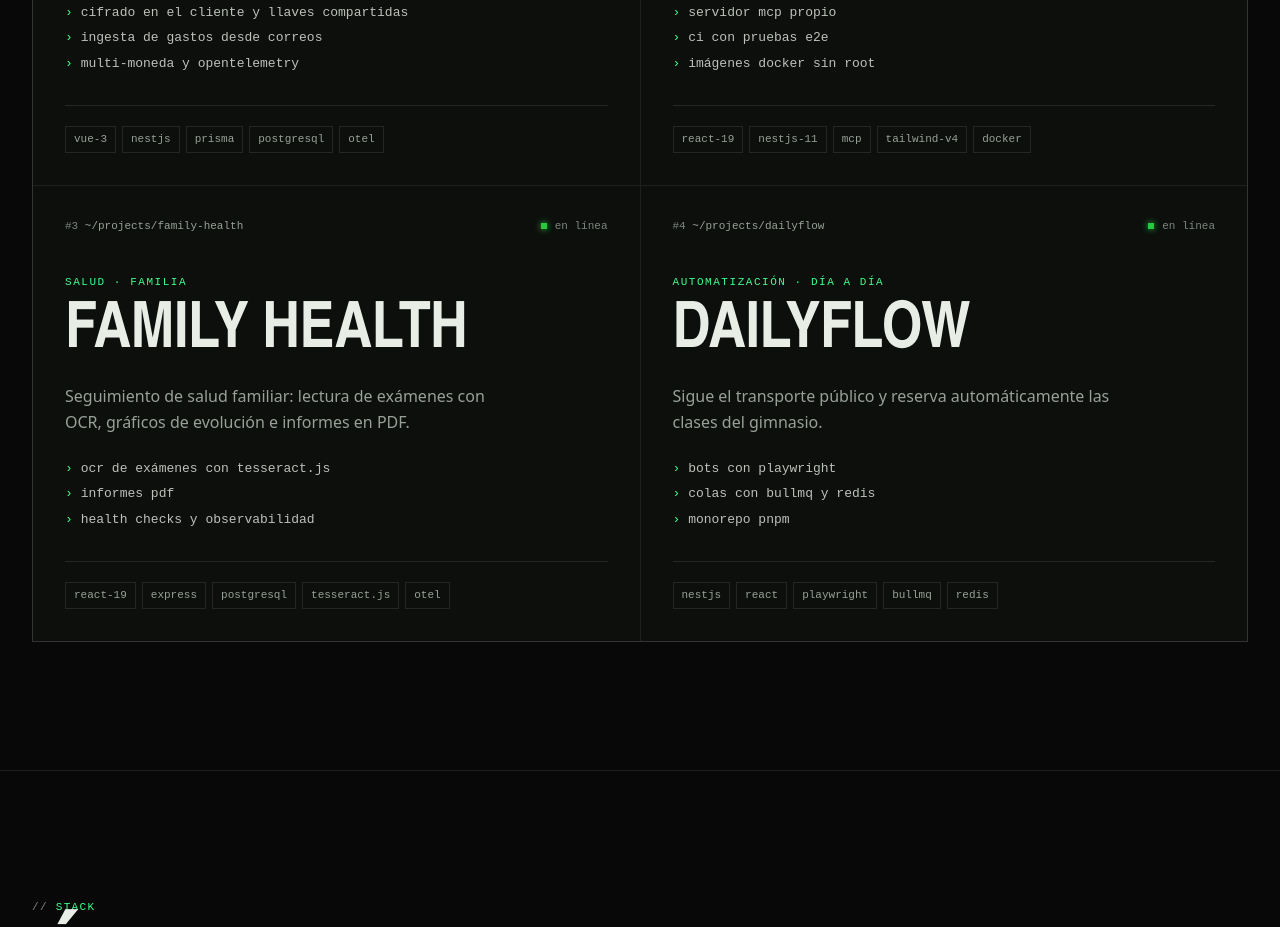
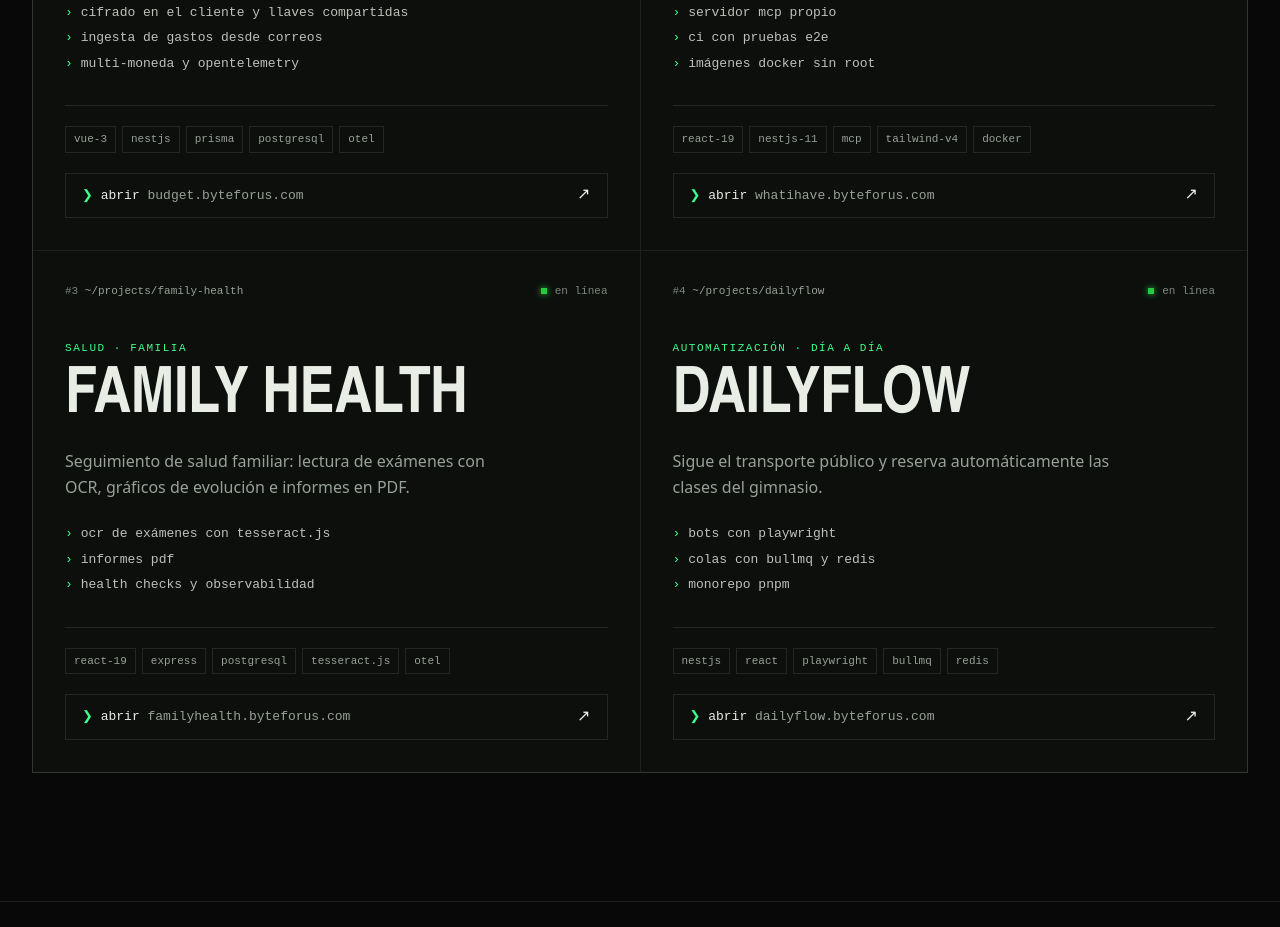
Before and after one commit to robcmp/portfolio, an Astro site: page / in a window 1280 px wide. Shown: the part 1785-2712 px from the top of the page. Built offline with nearby package versions, Linux system fonts and the light colour scheme; Astro itself is replaced by a stand-in of ours; animation ran at ten frames a second; a web font is replaced by a local one.

Commit message:
feat: live links to each project

```diff
--- a/src/components/Portfolio.astro
+++ b/src/components/Portfolio.astro
@@ -147,6 +147,19 @@ const year = new Date().getFullYear();
             <ul class="mt-auto flex flex-wrap gap-1.5 border-t border-rule pt-5 font-mono text-[11px] text-dim">
               {p.stack.map((s) => <li class="border border-rule px-2 py-1 transition-colors group-hover:border-neon-dim">{s}</li>)}
             </ul>
+            <a
+              href={p.url}
+              target="_blank"
+              rel="noopener noreferrer"
+              class="group/link mt-5 flex min-h-11 items-center justify-between gap-4 border border-rule px-4 py-3 font-mono text-[13px] text-fg transition-colors duration-200 hover:border-neon hover:bg-neon hover:text-void focus-visible:border-neon"
+            >
+              <span class="truncate">
+                <span class="text-neon transition-colors group-hover/link:text-void" aria-hidden="true">❯</span>{' '}
+                {d.work.open} <span class="text-dim transition-colors group-hover/link:text-void">{p.url.replace('https://', '')}</span>
+                <span class="sr-only"> — {p.title} ({d.work.newTab})</span>
+              </span>
+              <span class="text-base leading-none transition-transform duration-200 group-hover/link:-translate-y-0.5 group-hover/link:translate-x-0.5" aria-hidden="true">↗</span>
+            </a>
           </article>
         </li>
       ))}
--- a/src/i18n/content.ts
+++ b/src/i18n/content.ts
@@ -22,6 +22,7 @@ export type Project = {
   summary: string;
   log: string[];
   stack: string[];
+  url: string;
 };
 
 export type Commit = { hash: string; ref: string; period: string; role: string; company: string; msg: string };
@@ -41,7 +42,7 @@ type Dict = {
   };
   terminal: { cmd: string; out: string[] }[];
   metrics: { k: string; v: string }[];
-  work: { eyebrow: string; title: string; note: string; status: string; projects: Project[] };
+  work: { eyebrow: string; title: string; note: string; status: string; open: string; newTab: string; projects: Project[] };
   stack: { eyebrow: string; title: string; groups: { dir: string; items: string[] }[] };
   log: { eyebrow: string; title: string; commits: Commit[]; edu: string[] };
   contact: { eyebrow: string; title: string; sub: string; copy: string; copied: string; available: string };
@@ -49,10 +50,10 @@ type Dict = {
 };
 
 const projectBase = {
-  budget: { slug: 'budget-for-both', title: 'Budget For Both', stack: ['vue-3', 'nestjs', 'prisma', 'postgresql', 'otel'] },
-  wih: { slug: 'what-i-have', title: 'What I Have', stack: ['react-19', 'nestjs-11', 'mcp', 'tailwind-v4', 'docker'] },
-  health: { slug: 'family-health', title: 'Family Health', stack: ['react-19', 'express', 'postgresql', 'tesseract.js', 'otel'] },
-  flow: { slug: 'dailyflow', title: 'DailyFlow', stack: ['nestjs', 'react', 'playwright', 'bullmq', 'redis'] },
+  budget: { slug: 'budget-for-both', title: 'Budget For Both', url: 'https://budget.byteforus.com', stack: ['vue-3', 'nestjs', 'prisma', 'postgresql', 'otel'] },
+  wih: { slug: 'what-i-have', title: 'What I Have', url: 'https://whatihave.byteforus.com', stack: ['react-19', 'nestjs-11', 'mcp', 'tailwind-v4', 'docker'] },
+  health: { slug: 'family-health', title: 'Family Health', url: 'https://familyhealth.byteforus.com', stack: ['react-19', 'express', 'postgresql', 'tesseract.js', 'otel'] },
+  flow: { slug: 'dailyflow', title: 'DailyFlow', url: 'https://dailyflow.byteforus.com', stack: ['nestjs', 'react', 'playwright', 'bullmq', 'redis'] },
 };
 
 const commitsBase = [
@@ -99,6 +100,8 @@ export const t: Record<Lang, Dict> = {
       title: 'Procesos en ejecución',
       note: 'Productos propios, diseñados, construidos y desplegados de punta a punta en mi propio VPS.',
       status: 'en línea',
+      open: 'abrir',
+      newTab: 'se abre en una pestaña nueva',
       projects: [
         {
           ...projectBase.budget,
@@ -194,6 +197,8 @@ export const t: Record<Lang, Dict> = {
       title: 'Running processes',
       note: 'Own products, designed, built and deployed end to end on my own VPS.',
       status: 'online',
+      open: 'open',
+      newTab: 'opens in a new tab',
       projects: [
         {
           ...projectBase.budget,
```
